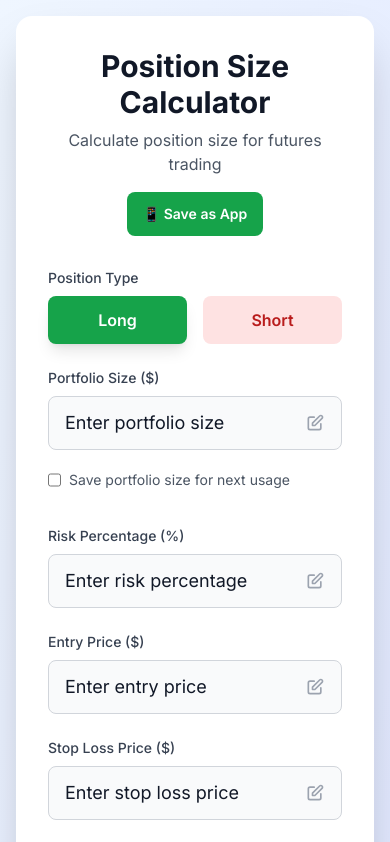
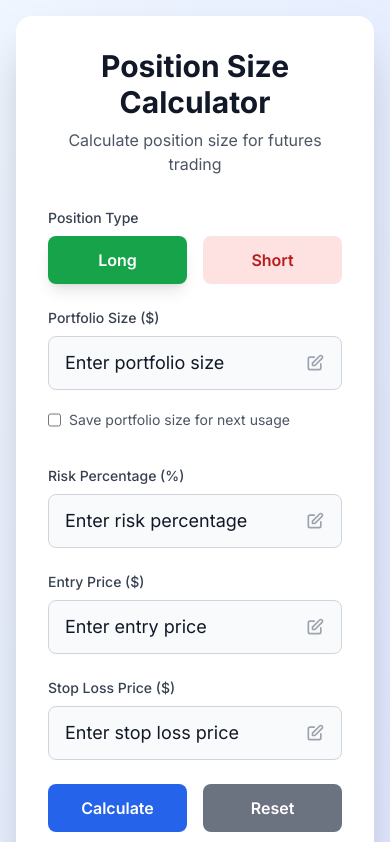
Before and after one commit to superv1sion/position-size, a Next.js app: page / in a window 390 px wide. Shown: the top 842 px of the page. Built offline with nearby package versions, Linux system fonts and the light colour scheme.

Commit message:
app install for mobile only

```diff
--- a/app/page.tsx
+++ b/app/page.tsx
@@ -318,7 +318,7 @@ The automatic install prompt may not appear in development mode.`);
                     <p className="text-gray-600 dark:text-gray-300">
                         Calculate position size for futures trading
                     </p>
-                    {showInstallButton && (
+                    {showInstallButton && isMobile && (
                         <button
                             onClick={handleInstallClick}
                             className="mt-4 bg-green-600 hover:bg-green-700 text-white font-semibold py-2 px-4 rounded-lg transition duration-200 transform hover:scale-105 text-sm"
```
